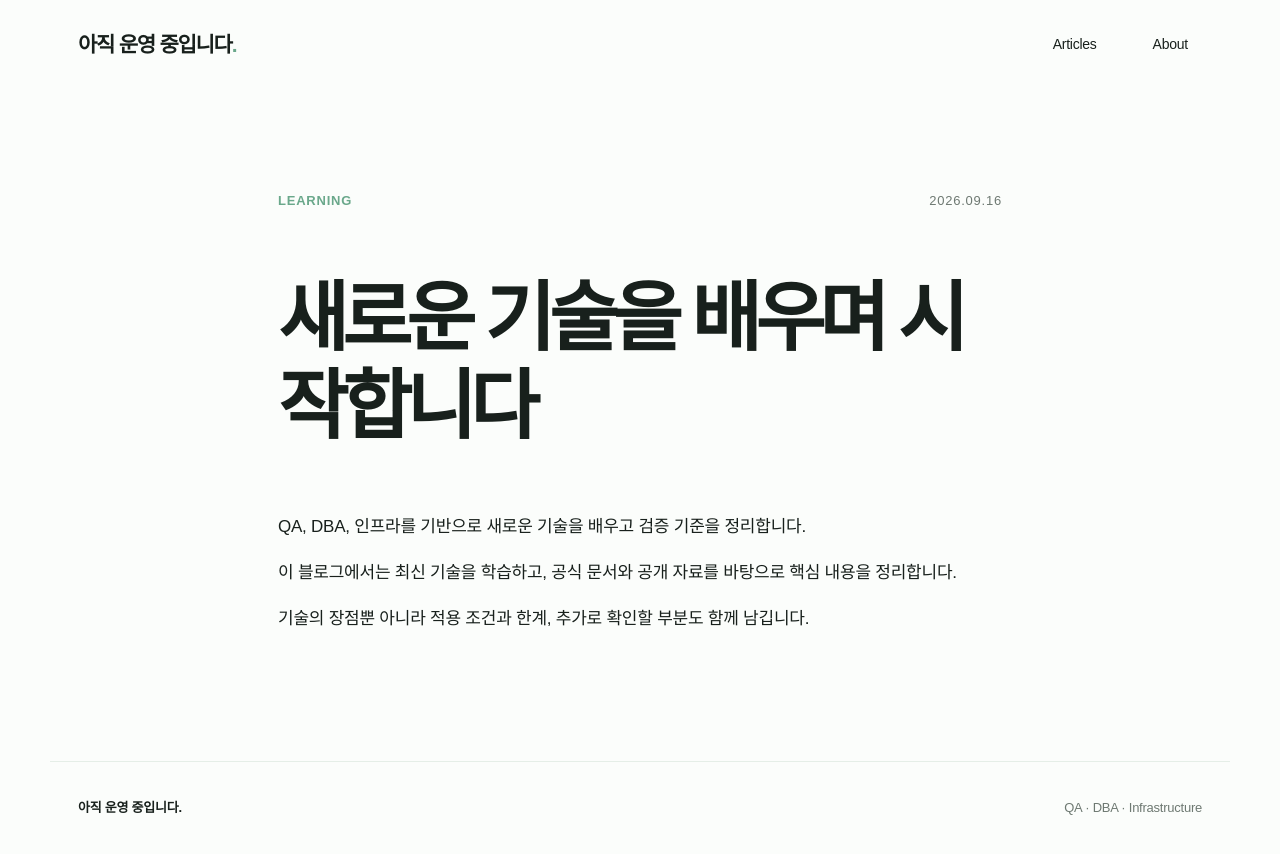
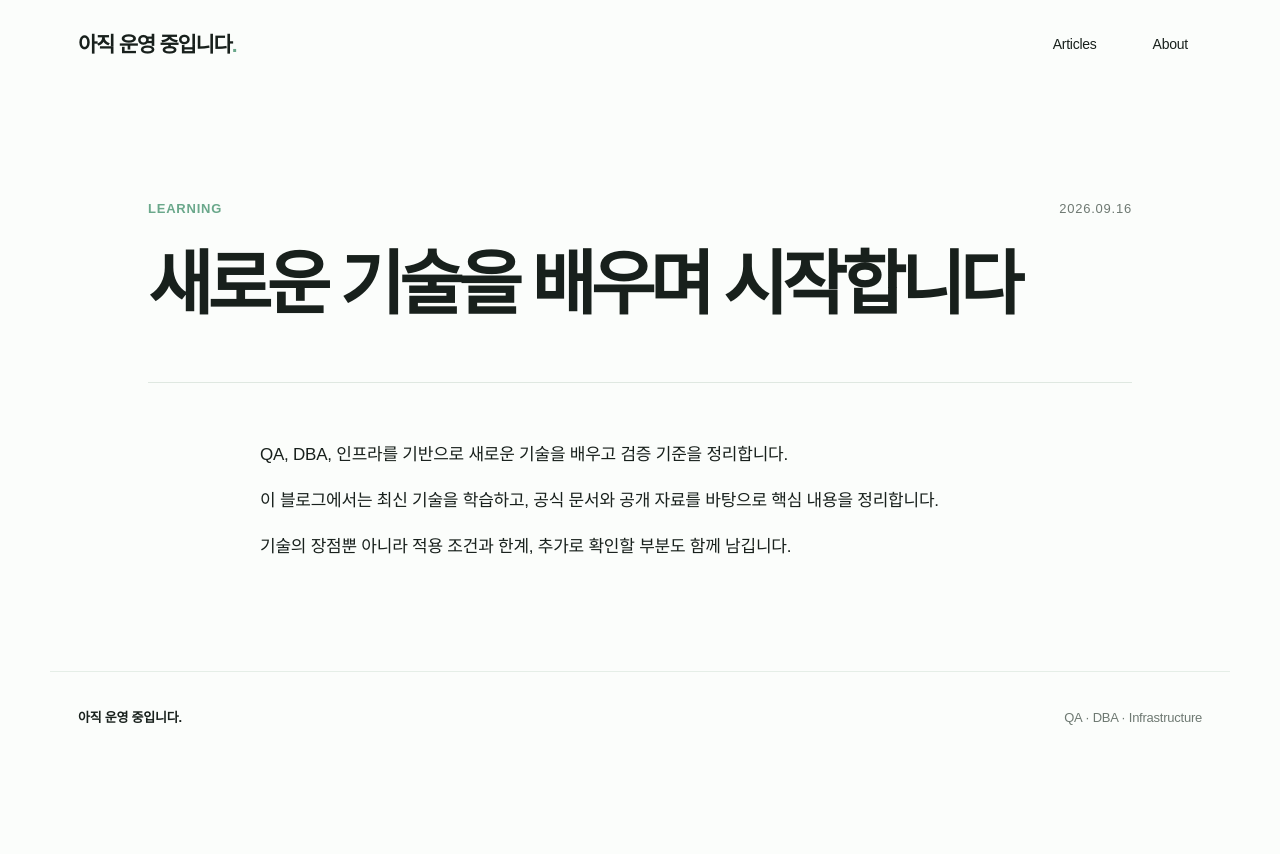
Before and after one commit to Seoha57/TechBlog, a Jekyll site: the page built from _posts/2026-09-16-blog-start.md, in a window 1280 px wide. Shown: the top 854 px of the page. Built offline with Jekyll 4.4.1, drawn with Linux system fonts in a browser that asks for light colours; some web fonts are replaced.

Commit message:
Improve article header layout

```diff
--- a/_layouts/default.html
+++ b/_layouts/default.html
@@ -18,6 +18,7 @@
     <link rel="stylesheet" href="{{ '/assets/css/rounded.css' | relative_url }}">
     <link rel="stylesheet" href="{{ '/assets/css/qa.css' | relative_url }}">
     <link rel="stylesheet" href="{{ '/assets/css/code.css' | relative_url }}">
+    <link rel="stylesheet" href="{{ '/assets/css/post-fix.css' | relative_url }}">
     {% feed_meta %}
   </head>
   <body>
--- a/_layouts/post.html
+++ b/_layouts/post.html
@@ -2,7 +2,9 @@
 layout: default
 ---
 <article class="post-content">
-  <div class="post-meta"><span>{{ page.categories | first | default: 'NOTE' }}</span><time>{{ page.date | date: '%Y.%m.%d' }}</time></div>
-  <h1>{{ page.title }}</h1>
+  <header class="post-header">
+    <div class="post-meta"><span>{{ page.categories | first | default: 'NOTE' }}</span><time>{{ page.date | date: '%Y.%m.%d' }}</time></div>
+    <h1>{{ page.title }}</h1>
+  </header>
   <div class="post-body">{{ content }}</div>
 </article>
--- /dev/null
+++ b/assets/css/post-fix.css
@@ -0,0 +1,5 @@
+.post-content{max-width:1040px;padding:92px 28px}
+.post-header{padding:26px 0 58px;border-bottom:1px solid var(--line)}
+.post-content h1{max-width:920px;margin:26px 0 0;font-size:clamp(42px,5.5vw,70px);line-height:1.12;letter-spacing:-.075em;word-break:keep-all}
+.post-body{max-width:760px;margin:58px auto 0}
+@media(max-width:700px){.post-content{padding:64px 20px}.post-header{padding:18px 0 38px}.post-content h1{font-size:clamp(38px,11vw,54px);line-height:1.18}.post-body{margin-top:40px}}
```
